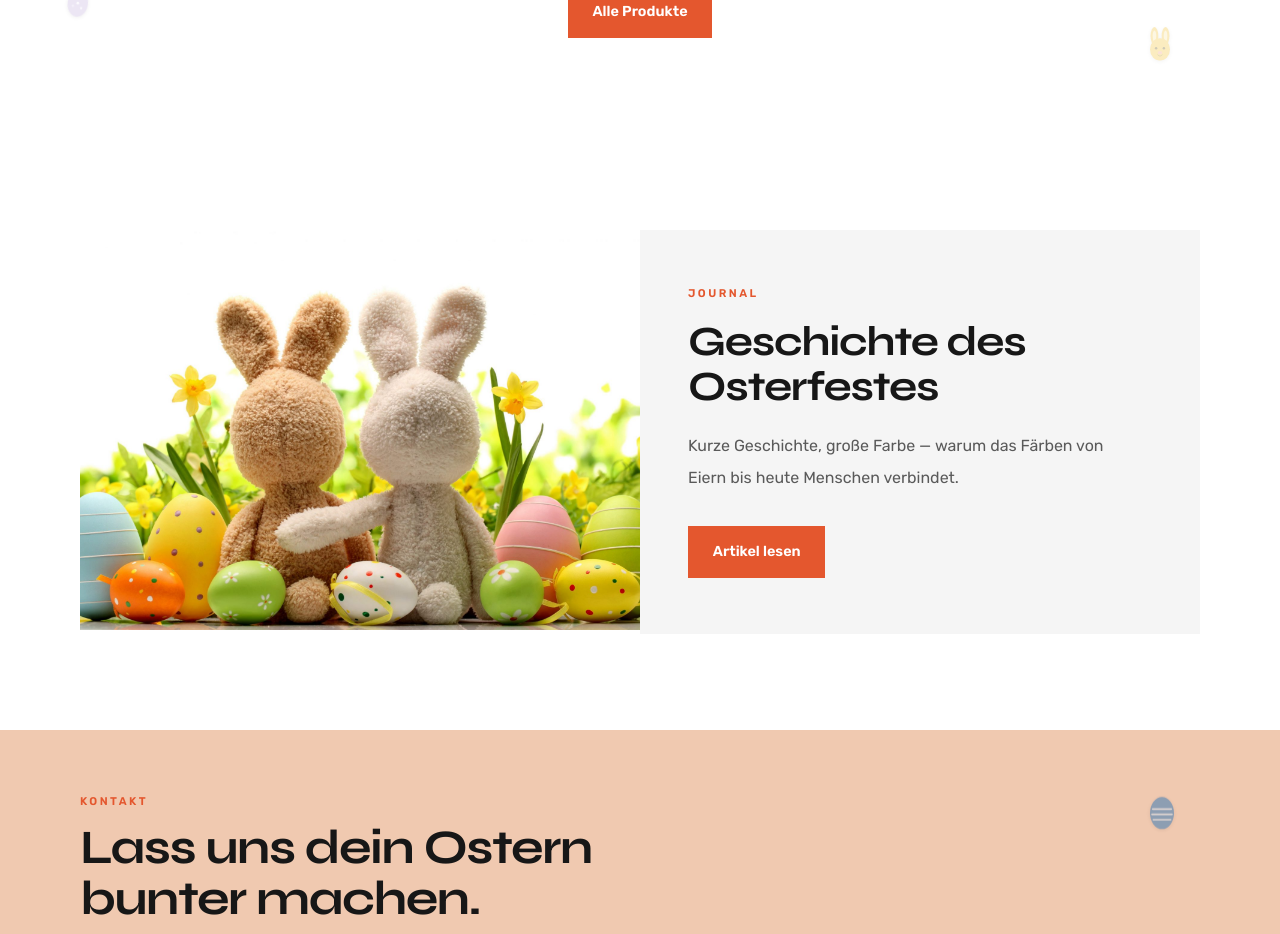
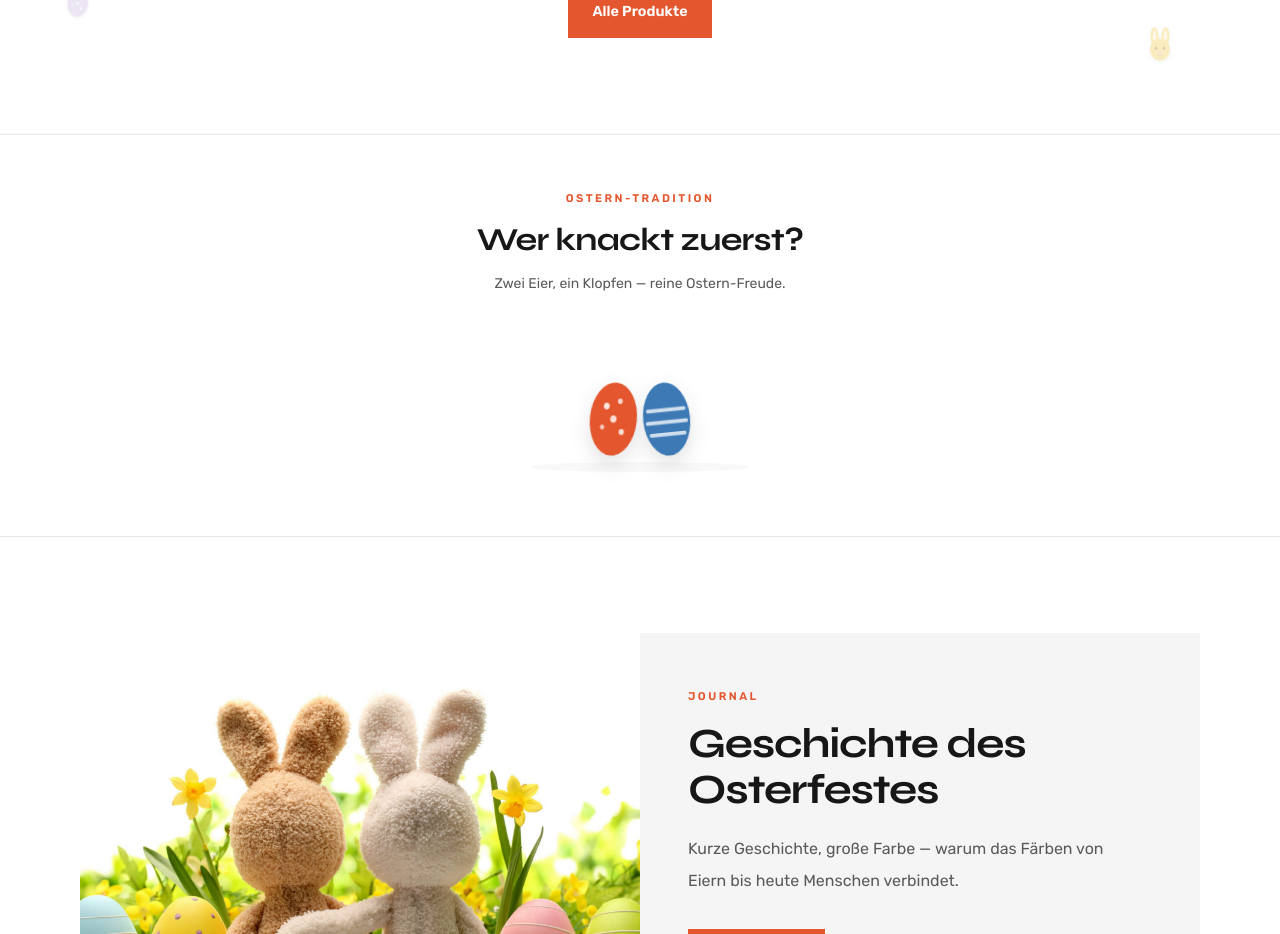
Before and after one commit to AdemTsranchaliev/metma-de, a Next.js app: page / in a window 1280 px wide. Shown: the part 2793-3727 px from the top of the page. Built offline with nearby package versions, Linux system fonts and the light colour scheme.

Commit message:
Restore EggKnock section on the home page.

```diff
--- a/src/app/page.tsx
+++ b/src/app/page.tsx
@@ -1,6 +1,7 @@
 import { HomeHero } from "@/components/home/HomeHero";
 import { HomeStory } from "@/components/home/HomeStory";
 import { HomeProducts } from "@/components/home/HomeProducts";
+import { EggKnock } from "@/components/easter/EggKnock";
 import { HomeCountdownStrip } from "@/components/home/HomeCountdownStrip";
 import { HomeJournal } from "@/components/home/HomeJournal";
 import { HomeContact } from "@/components/home/HomeContact";
@@ -12,6 +13,7 @@ export default function HomePage() {
       <HomeCountdownStrip />
       <HomeStory />
       <HomeProducts />
+      <EggKnock />
       <HomeJournal />
       <HomeContact />
     </>
```
